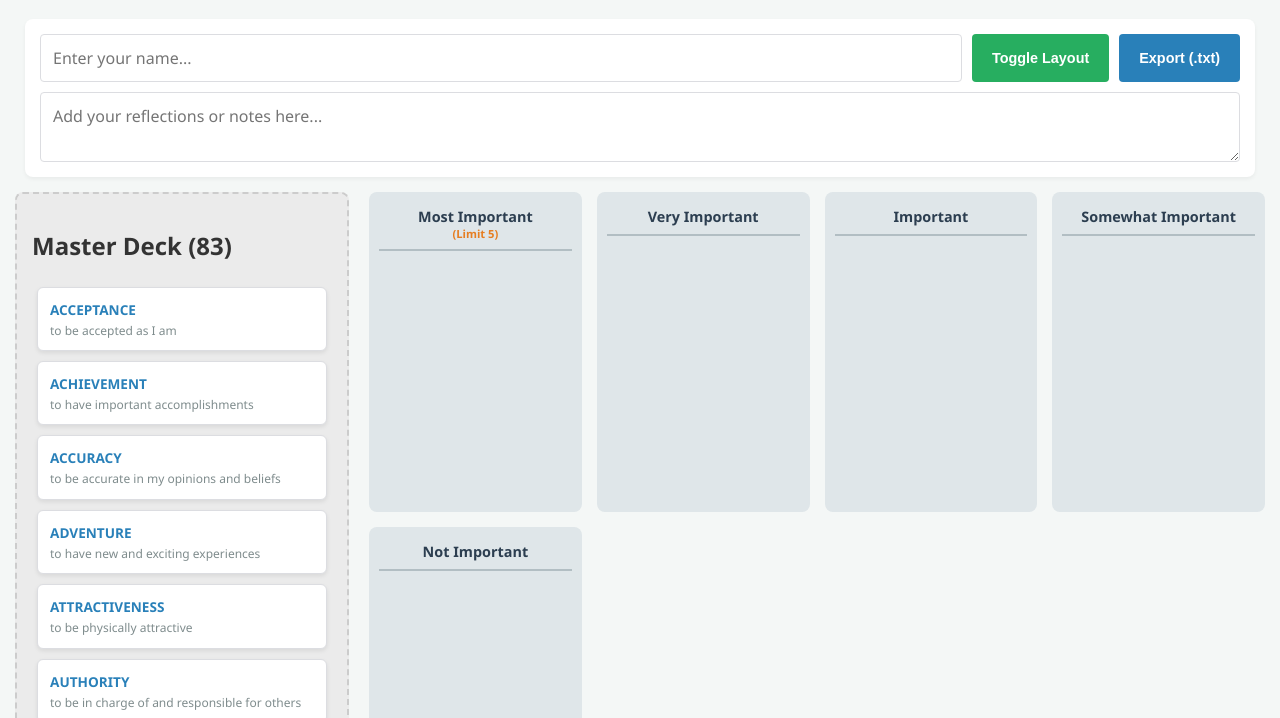
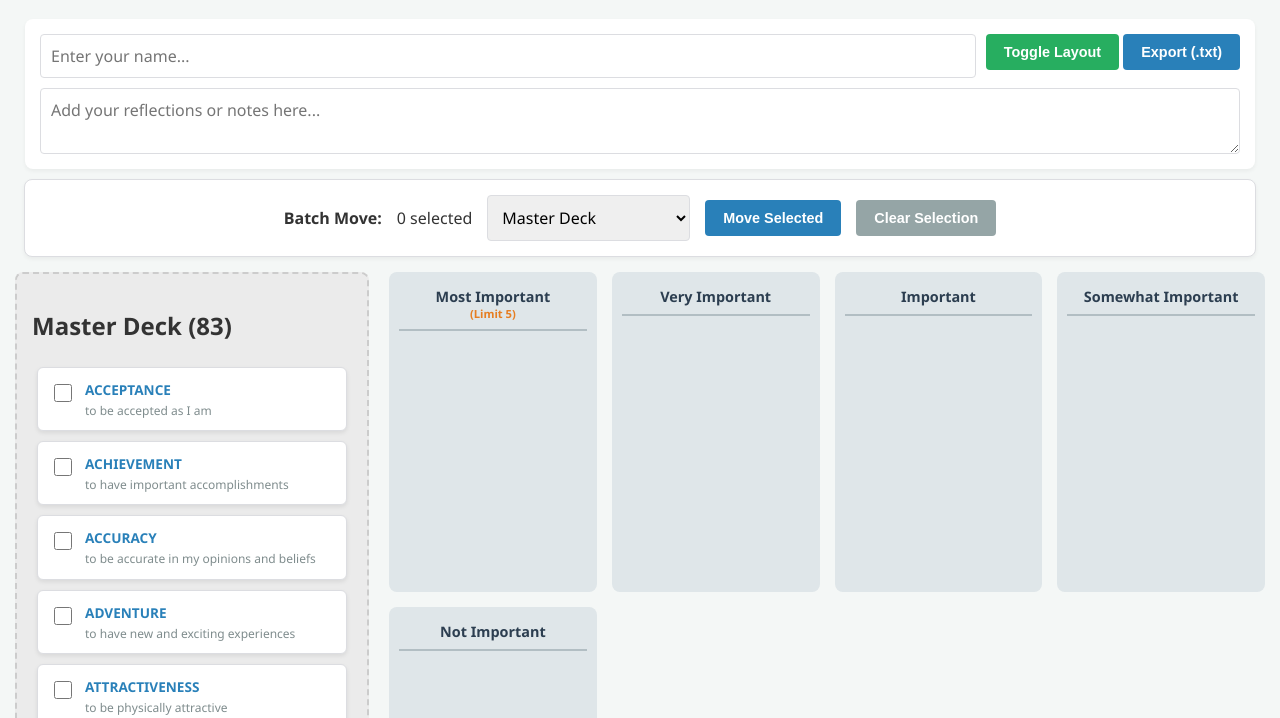
Before and after one commit to ibarroci/ValueCardsSort, a plain HTML site: page index.html in a window 1280 px wide. Shown: the part 82-800 px from the top of the page. Drawn offline with nearby package versions, Linux system fonts and the light colour scheme.

Commit message:
Add files via upload

```diff
--- a/index.html
+++ b/index.html
@@ -18,6 +18,7 @@
             --border-color: #dcdde1;
             --accent-color: #2980b9;
             --warning-color: #e67e22;
+            --success-color: #27ae60;
         }
 
         body {
@@ -45,60 +46,69 @@
             box-shadow: 0 2px 4px rgba(0,0,0,0.05);
         }
 
+        .batch-actions {
+            background: white;
+            padding: 15px;
+            border-radius: 8px;
+            margin: 10px auto;
+            max-width: 1200px;
+            display: flex;
+            align-items: center;
+            justify-content: center;
+            gap: 15px;
+            flex-wrap: wrap;
+            box-shadow: 0 2px 4px rgba(0,0,0,0.05);
+            border: 1px solid var(--border-color);
+        }
+
         .input-row {
             display: flex;
             gap: 10px;
             flex-wrap: wrap;
         }
 
-        input[type="text"], textarea {
-            padding: 12px;
+        input[type="text"], textarea, select {
+            padding: 10px;
             border: 1px solid var(--border-color);
             border-radius: 4px;
             font-family: inherit;
             font-size: 1rem;
-            width: 100%;
-            box-sizing: border-box;
         }
 
         input[type="text"] { flex: 1; min-width: 200px; }
-
-        .btn-group {
-            display: flex;
-            gap: 10px;
-        }
+        textarea { width: 100%; box-sizing: border-box; }
 
         button {
-            padding: 12px 20px;
+            padding: 10px 18px;
             color: white;
             border: none;
             border-radius: 4px;
             cursor: pointer;
             font-weight: bold;
             font-size: 0.9rem;
-            transition: background 0.2s;
+            transition: opacity 0.2s;
         }
 
+        button:hover { opacity: 0.9; }
+
         #export-btn { background-color: var(--accent-color); }
-        #export-btn:hover { background-color: #1f6391; }
-        #view-btn { background-color: #27ae60; }
-        #view-btn:hover { background-color: #1e8449; }
+        #view-btn { background-color: var(--success-color); }
+        #move-selected-btn { background-color: var(--accent-color); }
+        #clear-selection-btn { background-color: #95a5a6; }
 
         .container {
             display: flex;
             flex-direction: column;
             gap: 20px;
-            transition: all 0.3s ease;
         }
 
-        /* DEFAULT VIEW: Side-by-Side */
         .container.side-by-side {
             flex-direction: row;
             align-items: flex-start;
         }
 
         .side-by-side #deck-container {
-            width: 300px;
+            width: 320px;
             position: sticky;
             top: 20px;
             max-height: 85vh;
@@ -157,8 +167,25 @@
             margin-bottom: 10px;
             cursor: grab;
             box-shadow: 0 2px 4px rgba(0,0,0,0.08);
+            display: flex;
+            align-items: flex-start;
+            gap: 10px;
+            transition: transform 0.1s;
         }
 
+        .value-card.selected {
+            border: 2px solid var(--accent-color);
+            background-color: #eaf2f8;
+        }
+
+        .card-checkbox {
+            margin-top: 4px;
+            cursor: pointer;
+            width: 18px;
+            height: 18px;
+        }
+
+        .card-content { flex: 1; pointer-events: none; }
         .value-card h3 { margin: 0 0 5px 0; font-size: 0.85rem; text-transform: uppercase; color: var(--accent-color); }
         .value-card p { margin: 0; font-size: 0.75rem; color: #7f8c8d; line-height: 1.2; }
     </style>
@@ -178,6 +205,21 @@ height="0" width="0" style="display:none;visibility:hidden"></iframe></noscript>
             </div>
         </div>
         <textarea id="user-notes" placeholder="Add your reflections or notes here..."></textarea>
+    </div>
+
+    <div class="batch-actions">
+        <strong>Batch Move:</strong>
+        <span id="selected-count">0 selected</span>
+        <select id="target-column">
+            <option value="master-deck">Master Deck</option>
+            <option value="col-most">Most Important</option>
+            <option value="col-very">Very Important</option>
+            <option value="col-important">Important</option>
+            <option value="col-somewhat">Somewhat Important</option>
+            <option value="col-not">Not Important</option>
+        </select>
+        <button id="move-selected-btn">Move Selected</button>
+        <button id="clear-selection-btn">Clear Selection</button>
     </div>
 </header>
 
@@ -300,19 +342,40 @@ height="0" width="0" style="display:none;visibility:hidden"></iframe></noscript>
 
     const masterDeck = document.getElementById('master-deck');
     const deckCountSpan = document.getElementById('deck-count');
+    const selectedCountSpan = document.getElementById('selected-count');
 
-    function updateDeckCount() {
-        deckCountSpan.innerText = masterDeck.children.length;
+    function updateCounts() {
+        deckCountSpan.innerText = masterDeck.querySelectorAll('.value-card').length;
+        const selectedCount = document.querySelectorAll('.card-checkbox:checked').length;
+        selectedCountSpan.innerText = `${selectedCount} selected`;
     }
 
+    // Initialize Cards
     valuesData.forEach(item => {
         const card = document.createElement('div');
         card.className = 'value-card';
-        card.innerHTML = `<h3>${item.t}</h3><p>${item.d}</p>`;
+        card.innerHTML = `
+            <input type="checkbox" class="card-checkbox">
+            <div class="card-content">
+                <h3>${item.t}</h3>
+                <p>${item.d}</p>
+            </div>
+        `;
+
+        card.addEventListener('click', (e) => {
+            const checkbox = card.querySelector('.card-checkbox');
+            if (e.target !== checkbox) {
+                checkbox.checked = !checkbox.checked;
+            }
+            card.classList.toggle('selected', checkbox.checked);
+            updateCounts();
+        });
+
         masterDeck.appendChild(card);
     });
-    updateDeckCount();
+    updateCounts();
 
+    // Sortable Initialization
     const lists = document.querySelectorAll('.card-list');
     lists.forEach(list => {
         new Sortable(list, {
@@ -321,16 +384,42 @@ height="0" width="0" style="display:none;visibility:hidden"></iframe></noscript>
             onAdd: function (evt) {
                 const limit = evt.to.getAttribute('data-limit');
                 if (limit && evt.to.children.length > parseInt(limit)) {
-                    alert("The Most Important section is limited to 5 cards.");
+                    alert("This section is limited to 5 cards.");
                     evt.from.appendChild(evt.item);
                 }
-                updateDeckCount();
+                updateCounts();
             },
-            onRemove: function() {
-                updateDeckCount();
-            }
+            onRemove: updateCounts
         });
     });
+
+    // Batch Move Logic
+    document.getElementById('move-selected-btn').onclick = function() {
+        const targetId = document.getElementById('target-column').value;
+        const targetList = document.getElementById(targetId);
+        const selectedCards = document.querySelectorAll('.value-card.selected');
+        const limit = targetList.getAttribute('data-limit');
+
+        if (limit && (targetList.children.length + selectedCards.length) > parseInt(limit)) {
+            alert(`The target section is limited to ${limit} cards. Move failed.`);
+            return;
+        }
+
+        selectedCards.forEach(card => {
+            const cb = card.querySelector('.card-checkbox');
+            cb.checked = false;
+            card.classList.remove('selected');
+            targetList.appendChild(card);
+        });
+
+        updateCounts();
+    };
+
+    document.getElementById('clear-selection-btn').onclick = function() {
+        document.querySelectorAll('.card-checkbox').forEach(cb => cb.checked = false);
+        document.querySelectorAll('.value-card').forEach(c => c.classList.remove('selected'));
+        updateCounts();
+    };
 
     document.getElementById('view-btn').onclick = function() {
         document.getElementById('main-container').classList.toggle('side-by-side');
```
